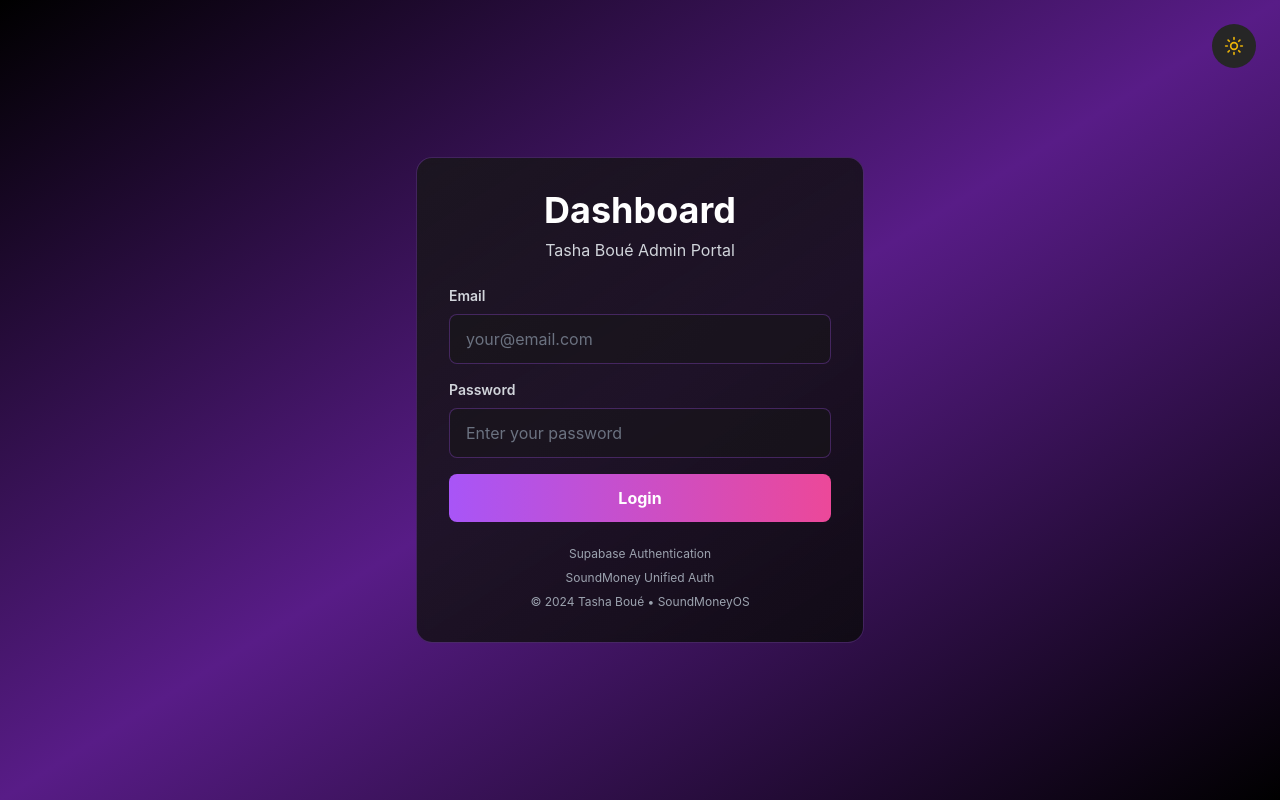
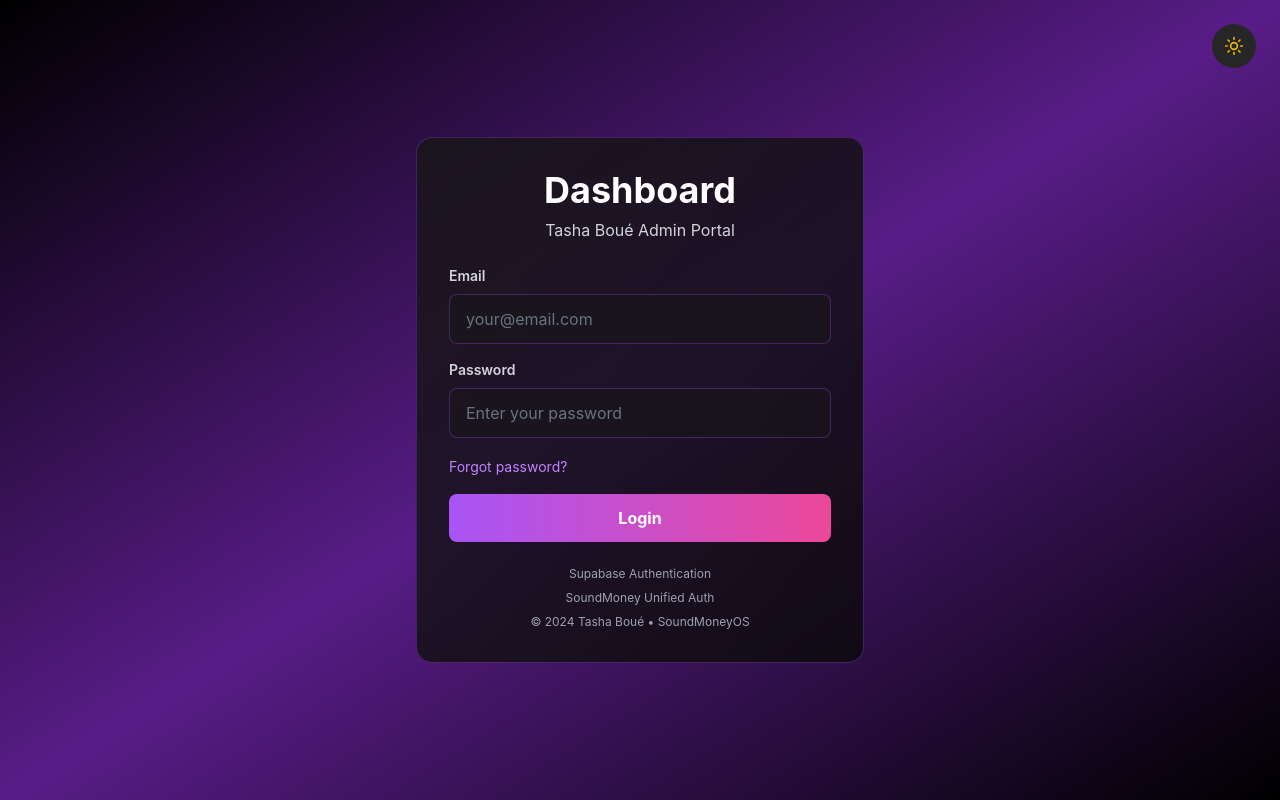
Before and after one commit to soundmoneyprotocol/djlefemme, a Next.js app: page /dashboard/login in a window 1280 px wide. Built offline with nearby package versions, Linux system fonts and the light colour scheme; no server answers.

Commit message:
Fix: Add Suspense boundaries for useSearchParams in auth pages

```diff
--- a/app/dashboard/login/page.tsx
+++ b/app/dashboard/login/page.tsx
@@ -2,14 +2,14 @@
 
 export const dynamic = 'force-dynamic';
 
-import { useState, useEffect } from 'react';
+import { useState, useEffect, Suspense } from 'react';
 import { useRouter } from 'next/navigation';
 import { motion } from 'framer-motion';
 import { signIn, getSession } from '../../../lib/supabase';
 import { isAdminUser } from '../../../lib/adminConfig';
 import { useSearchParams } from 'next/navigation';
 
-export default function LoginPage() {
+function LoginPageContent() {
   const [email, setEmail] = useState('');
   const [password, setPassword] = useState('');
   const [error, setError] = useState('');
@@ -133,6 +133,12 @@ export default function LoginPage() {
               </motion.div>
             )}
 
+            <div className='mb-4'>
+              <a href='/dashboard/reset-password' className='text-purple-400 hover:text-purple-300 text-sm'>
+                Forgot password?
+              </a>
+            </div>
+
             <motion.button
               type='submit'
               disabled={isLoggingIn}
@@ -155,3 +161,11 @@ export default function LoginPage() {
     </div>
   );
 }
+
+export default function LoginPage() {
+  return (
+    <Suspense fallback={<div className='min-h-screen bg-gradient-to-br from-black via-purple-900 to-black flex items-center justify-center'><p className='text-white'>Loading...</p></div>}>
+      <LoginPageContent />
+    </Suspense>
+  );
+}
--- a/app/dashboard/reset-password/page.tsx
+++ b/app/dashboard/reset-password/page.tsx
@@ -4,6 +4,7 @@ export const dynamic = 'force-dynamic';
 
 import { useState, useEffect } from 'react';
 import { useRouter, useSearchParams } from 'next/navigation';
+import { Suspense } from 'react';
 import { motion } from 'framer-motion';
 import { Lock } from 'lucide-react';
 import { getSession } from '../../../lib/supabase';
@@ -17,7 +18,7 @@ declare global {
   }
 }
 
-export default function ResetPasswordPage() {
+function ResetPasswordContent() {
   const [email, setEmail] = useState('');
   const [newPassword, setNewPassword] = useState('');
   const [confirmPassword, setConfirmPassword] = useState('');
@@ -243,3 +244,11 @@ export default function ResetPasswordPage() {
     </div>
   );
 }
+
+export default function ResetPasswordPage() {
+  return (
+    <Suspense fallback={<div className='min-h-screen bg-gradient-to-br from-black via-purple-900 to-black flex items-center justify-center'><p className='text-white'>Loading...</p></div>}>
+      <ResetPasswordContent />
+    </Suspense>
+  );
+}
```
